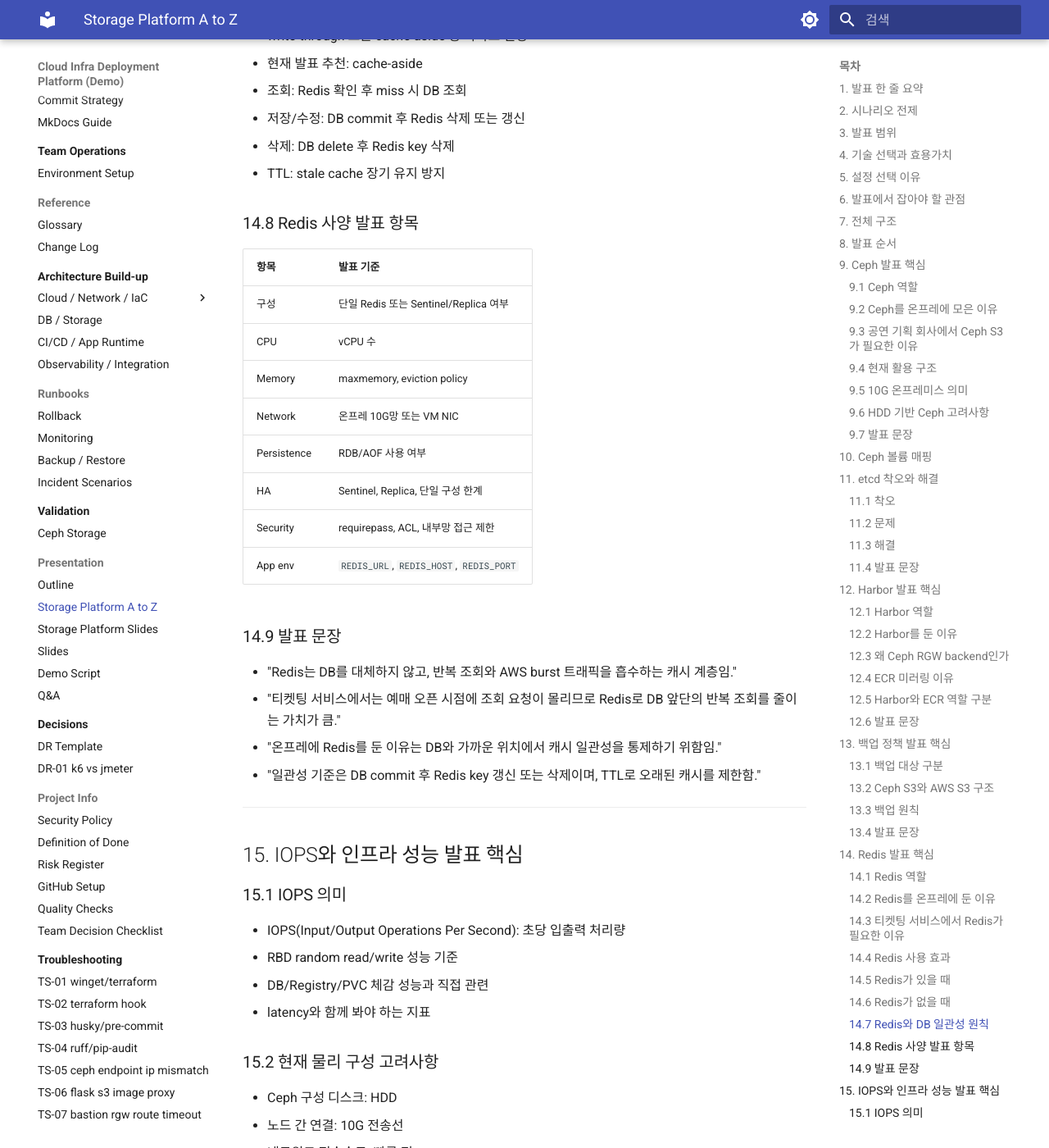
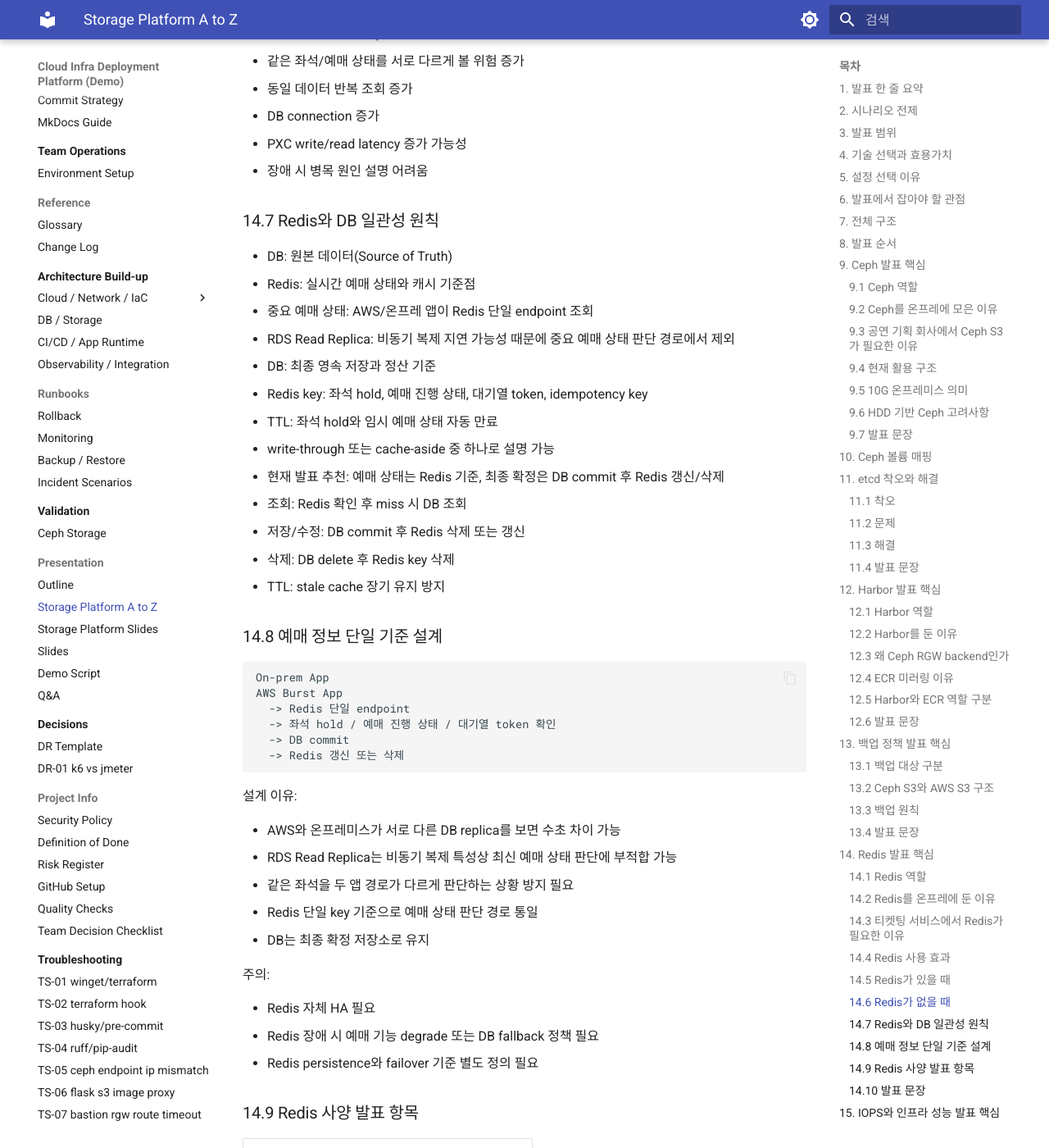
Before and after one commit to KosaCloudTeam2/infra-platform, an MkDocs documentation site: the page built from docs/presentation/storage-platform-a-to-z.md, in a window 1280 px wide and 1400 px high, scrolled down 13143 px. Shown: the whole window at 82% size. Built offline with MkDocs 1.6.1 and Material for MkDocs 9.7.7, drawn with Linux system fonts in a browser that asks for light colours; some of the changed text lies outside the part shown.

Commit message:
docs: redis 사용 이유 및 예매 상태 단일 기준점 설명 추가

````diff
--- a/docs/presentation/storage-platform-a-to-z.md
+++ b/docs/presentation/storage-platform-a-to-z.md
@@ -56,29 +56,29 @@
 
 ## 4. 기술 선택과 효용가치
 
-| 기술            | 사용 이유                               | 효용가치                                                    |
-| :-------------- | :-------------------------------------- | :---------------------------------------------------------- |
-| Ceph RBD        | Kubernetes PVC와 Proxmox VM 디스크 통합 | VM/PVC 이동성, 장애 대응, 저장소 운영 일원화                |
-| Ceph RGW        | 공연 이미지/동영상/Harbor blob 저장     | S3 API 호환, 대용량 정적 자원 저장, 온프레 내부 보관        |
-| Harbor          | 온프레 자체 이미지 저장소 필요          | 내부망 pull 속도, 이미지 통제, 외부 registry 의존도 감소    |
-| ECR Mirror      | AWS burst 환경 image pull 최적화        | AWS 내부 pull, cold start 감소, WAN 경유 제거               |
-| AWS S3 Backup   | Ceph RGW 자원 2차 백업                  | 삭제/오염/장애 복구, 장기 보관, lifecycle 적용              |
-| Redis           | 티켓팅 조회 트래픽과 DB 부하 흡수       | 반복 조회 응답 속도 개선, DB query 감소, burst traffic 완충 |
-| etcd Local Disk | 제어 평면 안정성 우선                   | Ceph 장애와 Kubernetes 제어 평면 장애 분리                  |
+| 기술            | 사용 이유                               | 효용가치                                                         |
+| :-------------- | :-------------------------------------- | :--------------------------------------------------------------- |
+| Ceph RBD        | Kubernetes PVC와 Proxmox VM 디스크 통합 | VM/PVC 이동성, 장애 대응, 저장소 운영 일원화                     |
+| Ceph RGW        | Harbor image blob / 앱 Object 저장      | S3 API 호환, 대용량 정적 자원 저장, 온프레 내부 보관             |
+| Harbor          | 온프레 자체 이미지 저장소 필요          | 내부망 pull 속도, 이미지 통제, 외부 registry 의존도 감소         |
+| ECR Mirror      | AWS burst 환경 image pull 최적화        | AWS 내부 pull, cold start 감소, WAN 경유 제거                    |
+| AWS S3 Backup   | Ceph RGW 자원 2차 백업                  | 삭제/오염/장애 복구, 장기 보관, lifecycle 적용                   |
+| Redis           | 예매 상태 단일 기준점과 DB 부하 흡수    | AWS/온프레 동일 예매 정보 조회, replica 지연 회피, DB query 감소 |
+| etcd Local Disk | 제어 평면 안정성 우선                   | Ceph 장애와 Kubernetes 제어 평면 장애 분리                       |
 
 ---
 
 ## 5. 설정 선택 이유
 
-| 설정                      | 대안                         | 현재 선택 이유                                       |
-| :------------------------ | :--------------------------- | :--------------------------------------------------- |
-| Ceph RBD for K8s/VM       | 로컬 디스크, NFS             | block volume 성능/격리, VM/PVC 운영 통합             |
-| Ceph RGW for Harbor       | filesystem backend, 외부 S3  | S3 호환 object backend, 온프레 내부 registry storage |
-| Ceph S3 for app resources | DB blob 저장, 로컬 파일 저장 | 이미지/동영상 대용량 자원 분리, 앱 확장성 확보       |
-| Harbor -> ECR mirror      | AWS에서 Harbor 직접 pull     | AWS 내부 pull 속도, burst cold start 감소            |
-| Redis cache-aside         | write-through, DB only       | 구현 단순성, DB 원본 유지, TTL/invalidate 제어       |
-| copy-only backup          | sync-delete, 원본 tiering    | 초기 안정성, 삭제 전파 방지, 복구 검증 용이          |
-| etcd local disk           | etcd on Ceph RBD             | 제어 평면과 Ceph 장애 결합 방지                      |
+| 설정                      | 대안                           | 현재 선택 이유                                                             |
+| :------------------------ | :----------------------------- | :------------------------------------------------------------------------- |
+| Ceph RBD for K8s/VM       | 로컬 디스크, NFS               | block volume 성능/격리, VM/PVC 운영 통합                                   |
+| Ceph RGW for Harbor       | filesystem backend, 외부 S3    | S3 호환 object backend, 온프레 내부 registry storage                       |
+| Ceph S3 for app resources | DB blob 저장, 로컬 파일 저장   | 이미지/동영상 대용량 자원 분리, 앱 확장성 확보                             |
+| Harbor -> ECR mirror      | AWS에서 Harbor 직접 pull       | AWS 내부 pull 속도, burst cold start 감소                                  |
+| Redis 예매 상태 기준점    | RDS Read Replica 조회, DB only | AWS/온프레가 같은 예매 정보를 보고, read replica 지연에 따른 불일치를 줄임 |
+| copy-only backup          | sync-delete, 원본 tiering      | 초기 안정성, 삭제 전파 방지, 복구 검증 용이                                |
+| etcd local disk           | etcd on Ceph RBD               | 제어 평면과 Ceph 장애 결합 방지                                            |
 
 ---
 
@@ -379,6 +379,7 @@
 - idempotency key 저장 후보
 - rate limit 카운터 후보
 - AWS burst traffic 공유 상태 저장 후보
+- 예매 상태 단일 기준점 후보
 - DB 일관성 보조 계층
 
 ### 14.2 Redis를 온프레에 둔 이유
@@ -386,6 +387,7 @@
 - DB와 같은 내부망 배치
 - 캐시와 DB 간 지연 최소화
 - 온프레 앱과 AWS burst 앱의 동일 캐시 기준 제공
+- 온프레 앱과 AWS 앱이 같은 예매 상태를 조회하는 단일 기준점 제공
 - 외부 managed cache 비용 제외
 - 10G 내부망 기반 낮은 latency 활용
 - 장애 범위와 보안 경계 통제
@@ -395,8 +397,10 @@
 - 공연 목록 반복 조회 흡수
 - 공연 상세/좌석 상태 조회 부하 완화
 - 예매 오픈 직후 읽기 트래픽 완충
+- 예매 진행 상태, 좌석 hold, 대기열 token 단일 기준점 제공
 - rate limit 또는 대기열 상태 저장 후보
 - AWS burst app과 온프레 app의 공통 캐시 기준
+- RDS Read Replica 또는 온프레 DB 조회 지연 차이에 따른 예매 상태 불일치 완화
 - DB 직접 접근량 감소
 
 ### 14.4 Redis 사용 효과
@@ -407,6 +411,8 @@
 - DB connection pressure 감소
 - 읽기 트래픽 흡수
 - 세션/상태 공유 가능성 확보
+- AWS/온프레 양쪽 앱의 예매 상태 기준 통일
+- RDS Read Replica 수초 지연 가능성 회피
 
 ### 14.5 Redis가 있을 때
 
@@ -414,12 +420,16 @@
 - DB query 생략
 - ProxySQL/PXC 부하 감소
 - 동일 key 기준 온프레/AWS 응답 일관성 확보
+- 예매 상태는 AWS/온프레 모두 동일 Redis key 기준 조회
+- 좌석 hold, 예매 진행 상태, 대기열 상태의 기준점 단일화
 - TTL(Time To Live) 기반 오래된 캐시 자동 만료
 
 ### 14.6 Redis가 없을 때
 
 - 모든 읽기 요청 DB 직접 접근
 - AWS burst traffic까지 DB 집중
+- AWS/RDS Read Replica와 온프레 DB 사이 지연 차이 노출 가능
+- 같은 좌석/예매 상태를 서로 다르게 볼 위험 증가
 - 동일 데이터 반복 조회 증가
 - DB connection 증가
 - PXC write/read latency 증가 가능성
@@ -428,15 +438,45 @@
 ### 14.7 Redis와 DB 일관성 원칙
 
 - DB: 원본 데이터(Source of Truth)
-- Redis: 파생 데이터와 임시 상태
-- write-through 또는 cache-aside 중 하나로 설명
-- 현재 발표 추천: cache-aside
+- Redis: 실시간 예매 상태와 캐시 기준점
+- 중요 예매 상태: AWS/온프레 앱이 Redis 단일 endpoint 조회
+- RDS Read Replica: 비동기 복제 지연 가능성 때문에 중요 예매 상태 판단 경로에서 제외
+- DB: 최종 영속 저장과 정산 기준
+- Redis key: 좌석 hold, 예매 진행 상태, 대기열 token, idempotency key
+- TTL: 좌석 hold와 임시 예매 상태 자동 만료
+- write-through 또는 cache-aside 중 하나로 설명 가능
+- 현재 발표 추천: 예매 상태는 Redis 기준, 최종 확정은 DB commit 후 Redis 갱신/삭제
 - 조회: Redis 확인 후 miss 시 DB 조회
 - 저장/수정: DB commit 후 Redis 삭제 또는 갱신
 - 삭제: DB delete 후 Redis key 삭제
 - TTL: stale cache 장기 유지 방지
 
-### 14.8 Redis 사양 발표 항목
+### 14.8 예매 정보 단일 기준 설계
+
+```text
+On-prem App
+AWS Burst App
+  -> Redis 단일 endpoint
+  -> 좌석 hold / 예매 진행 상태 / 대기열 token 확인
+  -> DB commit
+  -> Redis 갱신 또는 삭제
+```
+
+설계 이유:
+
+- AWS와 온프레미스가 서로 다른 DB replica를 보면 수초 차이 가능
+- RDS Read Replica는 비동기 복제 특성상 최신 예매 상태 판단에 부적합 가능
+- 같은 좌석을 두 앱 경로가 다르게 판단하는 상황 방지 필요
+- Redis 단일 key 기준으로 예매 상태 판단 경로 통일
+- DB는 최종 확정 저장소로 유지
+
+주의:
+
+- Redis 자체 HA 필요
+- Redis 장애 시 예매 기능 degrade 또는 DB fallback 정책 필요
+- Redis persistence와 failover 기준 별도 정의 필요
+
+### 14.9 Redis 사양 발표 항목
 
 | 항목        | 발표 기준                               |
 | :---------- | :-------------------------------------- |
@@ -449,11 +489,15 @@
 | Security    | requirepass, ACL, 내부망 접근 제한      |
 | App env     | `REDIS_URL`, `REDIS_HOST`, `REDIS_PORT` |
 
-### 14.9 발표 문장
+### 14.10 발표 문장
 
 - "Redis는 DB를 대체하지 않고, 반복 조회와 AWS burst 트래픽을 흡수하는 캐시 계층임."
 - "티켓팅 서비스에서는 예매 오픈 시점에 조회 요청이 몰리므로 Redis로 DB 앞단의 반복 조회를 줄이는
   가치가 큼."
+- "중요한 예매 정보는 AWS와 온프레미스가 서로 다른 DB replica를 보지 않고 Redis 하나를 기준으로
+  보도록 설계함."
+- "RDS Read Replica나 온프레 DB 간 수초 지연이 예매 상태 불일치로 이어질 수 있어, 좌석 hold와 예매
+  진행 상태는 Redis 단일 key 기준으로 판단함."
 - "온프레에 Redis를 둔 이유는 DB와 가까운 위치에서 캐시 일관성을 통제하기 위함임."
 - "일관성 기준은 DB commit 후 Redis key 갱신 또는 삭제이며, TTL로 오래된 캐시를 제한함."
 
@@ -1120,6 +1164,8 @@
 5. Redis key 삭제 또는 갱신 확인
 6. 재조회 결과 최신값 확인
 7. TTL 만료 후 DB 재조회 확인
+8. AWS app과 온프레 app에서 같은 Redis key 조회
+9. RDS Read Replica 지연 상황에서도 예매 상태 판단이 Redis 기준으로 동일한지 확인
 
 통과 기준:
 
@@ -1127,6 +1173,8 @@
 - DB commit 후 cache invalidate 또는 refresh
 - stale data 장기 유지 없음
 - 온프레 앱과 AWS 앱 응답 동일
+- 중요 예매 상태는 RDS Read Replica가 아니라 Redis 기준으로 판단
+- 좌석 hold/예매 진행 상태 key TTL 정상 동작
 
 ### 23.5 Redis 유무 성능 비교
 
@@ -1152,13 +1200,14 @@
 
 발표 표:
 
-| 항목              | Redis 없음     | Redis 있음          | 효과         |
-| :---------------- | :------------- | :------------------ | :----------- |
-| 반복 조회 응답    | DB 직접 조회   | Redis hit           | latency 감소 |
-| DB query          | 높음           | 낮음                | DB 부하 감소 |
-| AWS burst traffic | DB 집중        | Redis 흡수          | DB 보호      |
-| 일관성            | DB 기준만 존재 | TTL/invalidate 필요 | 정책 필요    |
-| 장애 리스크       | DB 단일 병목   | Redis 장애 고려     | HA 필요      |
+| 항목              | Redis 없음        | Redis 있음          | 효과                 |
+| :---------------- | :---------------- | :------------------ | :------------------- |
+| 반복 조회 응답    | DB 직접 조회      | Redis hit           | latency 감소         |
+| DB query          | 높음              | 낮음                | DB 부하 감소         |
+| AWS burst traffic | DB 집중           | Redis 흡수          | DB 보호              |
+| 예매 상태 일관성  | replica 지연 가능 | Redis 단일 key 기준 | AWS/온프레 판단 통일 |
+| 일관성            | DB 기준만 존재    | TTL/invalidate 필요 | 정책 필요            |
+| 장애 리스크       | DB 단일 병목      | Redis 장애 고려     | HA 필요              |
 
 현재 주의:
 
@@ -1425,6 +1474,8 @@
 - "Redis는 DB를 대체하는 계층이 아니라 DB 앞단에서 반복 조회와 burst 트래픽을 흡수하는 계층임."
 - "티켓팅 서비스에서는 공연 정보와 좌석 정보 조회가 반복되므로 Redis로 DB 접근량을 줄이는 가치가
   큼."
+- "특히 예매 상태는 AWS와 온프레미스가 Redis 하나를 기준으로 보게 해서 RDS Read Replica나 온프레 DB
+  간 지연 차이를 줄임."
 - "온프레 Redis를 기준으로 잡으면 온프레 앱과 AWS 앱이 같은 캐시 기준을 볼 수 있음."
 - "일관성은 DB commit 후 Redis key 갱신 또는 삭제, TTL 적용으로 관리함."
 
@@ -1485,7 +1536,9 @@
 ### Q7. Redis 때문에 데이터 불일치가 생기지 않는가
 
 - 가능성 있음
-- DB를 Source of Truth로 유지
+- DB를 최종 Source of Truth로 유지
+- 실시간 예매 상태 판단은 Redis 단일 key 기준
+- RDS Read Replica 지연 가능성은 중요 예매 상태 조회 경로에서 배제
 - DB commit 후 cache invalidate 또는 refresh
 - TTL 적용
 - stale cache 허용 범위 정의 필요
@@ -1557,6 +1610,8 @@
 - "RAM 추가로 성능 몇 배 향상"
 - "etcd도 Ceph에 올림"
 - "AWS 트래픽도 아무 설정 없이 온프레 Redis 사용"
+- "RDS Read Replica를 보면 예매 상태 일관성이 자동 보장됨"
+- "Redis 하나만 두면 예매 일관성 문제가 자동 해결됨"
 - "10G라서 HDD 쓰기 성능도 충분함"
 - "공연 이미지/영상도 DB에 넣으면 됨"
 
@@ -1568,6 +1623,8 @@
 - "Ceph 복제와 백업은 목적 분리"
 - "Ceph RBD는 K8s/Proxmox VM, Ceph RGW는 Harbor/App S3 자원에 사용"
 - "Redis는 DB 부하 감소와 일관성 보조"
+- "중요 예매 상태는 AWS/온프레가 Redis 단일 기준점 조회"
+- "DB/RDS replica 지연 가능성은 Redis 예매 상태 key로 보완"
 - "ECR 미러링은 AWS burst image pull 최적화"
 - "etcd는 제어 평면 안정성을 위해 로컬 디스크 유지"
 - "10G망은 네트워크 병목 완화, HDD 쓰기 성능은 별도 검증 대상"
@@ -1583,7 +1640,7 @@
 - Ceph RGW: Harbor storage와 앱 S3 자원
 - Harbor: 내부 이미지 저장소와 AWS ECR 미러링 기준점
 - Backup: Ceph RGW 원본과 AWS S3 2차 백업 구조
-- Redis: DB 부하 감소와 AWS burst traffic 흡수 계층
+- Redis: DB 부하 감소, AWS burst traffic 흡수, 예매 상태 단일 기준점
 - etcd: Ceph 제외, 로컬 디스크 유지 대상
 - HDD + 10G: 네트워크 이점과 디스크 쓰기 한계 분리 설명
 - 핵심 성과: 트래픽 외 인프라 병목 완화와 복구 가능성 확보
````
Also changed, not shown: other parts of docs/presentation/storage-platform-a-to-z.md (+2 -2 lines), docs/change_log.md (+1 -0 lines), docs/presentation/storage-platform-slides.md (+73 -35 lines).
